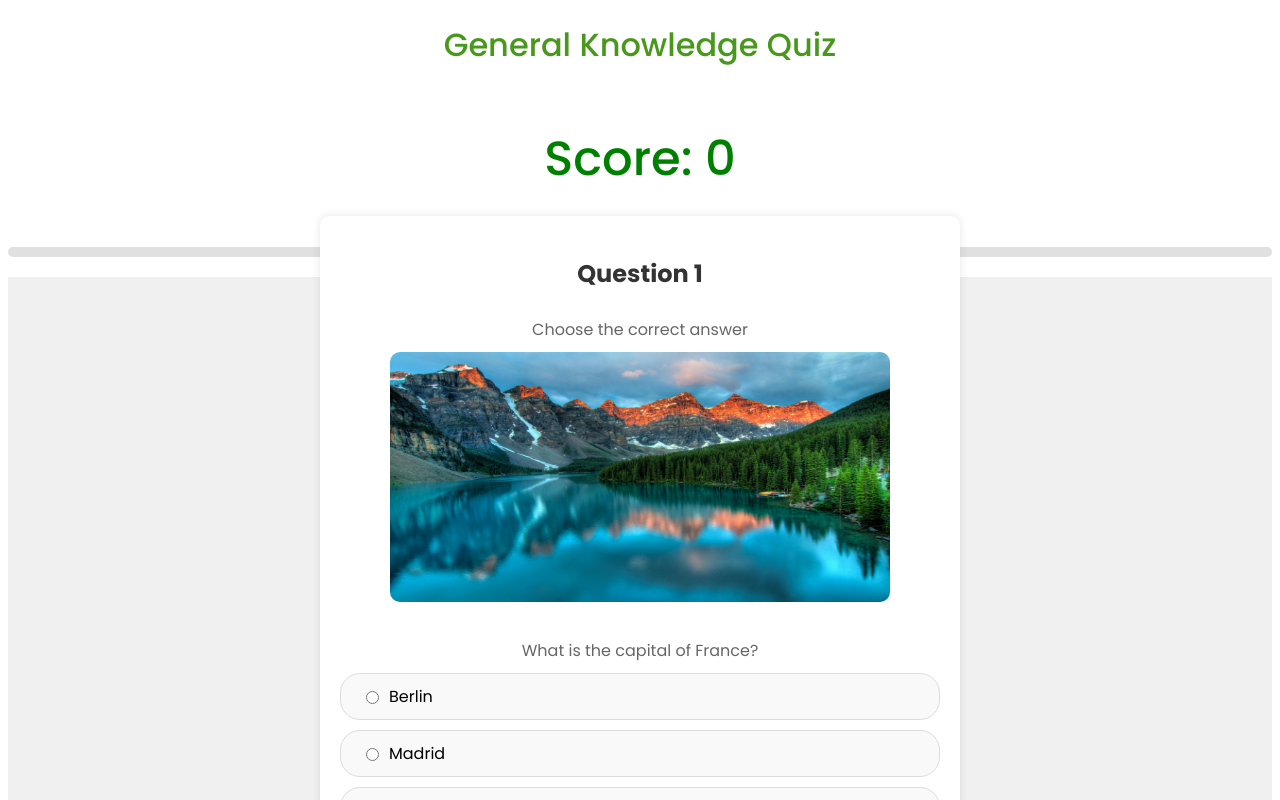
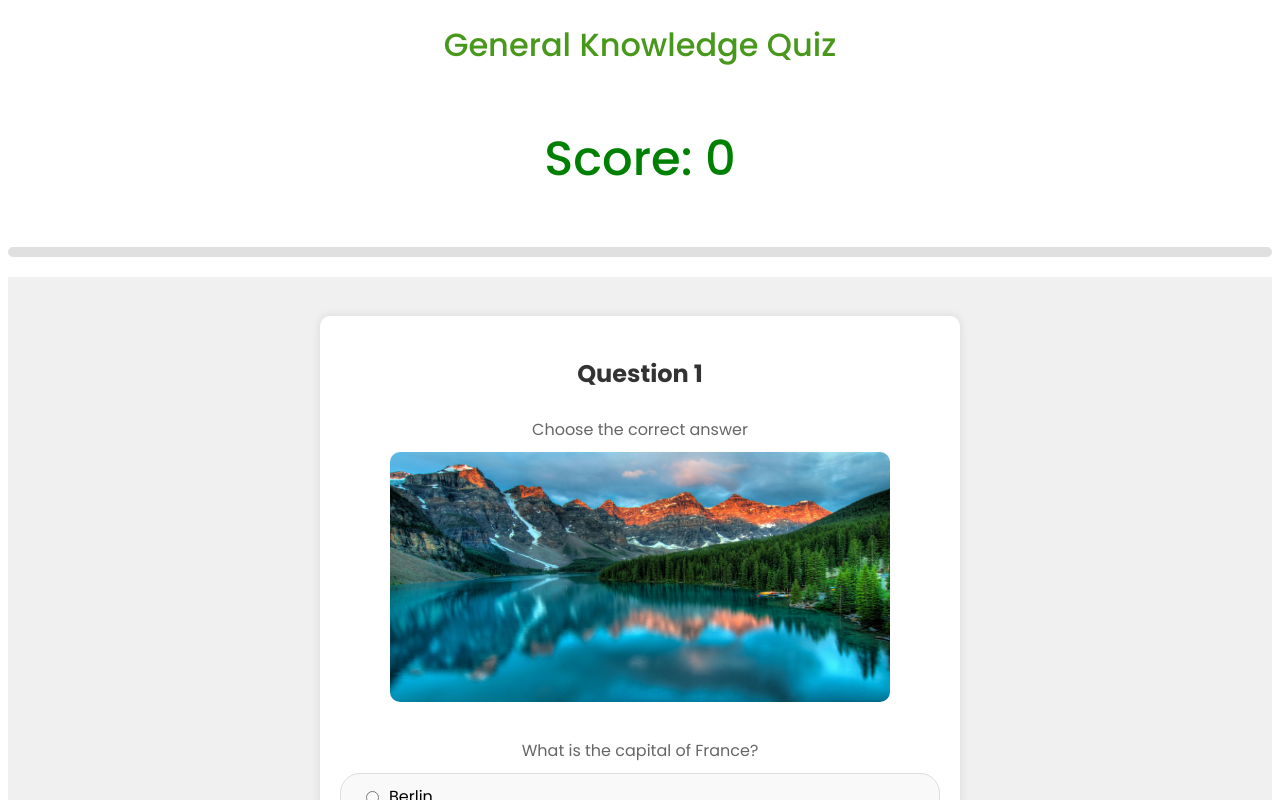
Before and after one commit to ziembick/quiz-engine, a Next.js app: page /quiz/1 in a window 1280 px wide. Shown: the top 800 px of the page. Built offline with nearby package versions, Linux system fonts and the light colour scheme.

Commit message:
almost final style

```diff
--- a/src/app/components/Questions/index.jsx
+++ b/src/app/components/Questions/index.jsx
@@ -1,8 +1,7 @@
 "use client";
 import { useState } from "react";
-import { motion } from "framer-motion";
 import Image from "next/image";
-import styles from './questions.module.css'
+import styles from "./questions.module.css";
 
 export default function Question({ question, onAnswer }) {
   const [selectedOption, setSelectedOption] = useState(
@@ -29,21 +28,15 @@ export default function Question({ question, onAnswer }) {
 
   return (
     <div className={styles.parentContainer}>
-    <motion.div
-      initial={{ opacity: 0, y: -100, filter: "blur(10px)" }}
-      animate={{ opacity: 1, y: -100, filter: "blur(0px)" }}
-      exit={{ opacity: 0, y: -100, filter: "blur(10px)" }}
-      transition={{
-        type: "spring",
-        stiffness: 100,
-        damping: 30,
-        delay: 0.2,
-      }}
-      className={styles.mainQuiz}
-    >
+      <div className={styles.mainQuiz}>
         <h2>{question.title}</h2>
         <p>{question.description}</p>
-      <Image src={question.image} alt={question.title} width={500} height={250} />
+        <Image
+          src={question.image}
+          alt={question.title}
+          width={500}
+          height={250}
+        />
         <p>{question.question}</p>
         {question.type === "one-choice" && (
           <div>
@@ -83,7 +76,7 @@ export default function Question({ question, onAnswer }) {
           />
         )}
         <button onClick={handleSubmit}>Next</button>
-    </motion.div>
+      </div>
     </div>
   );
 }
--- a/src/app/components/Questions/questions.module.css
+++ b/src/app/components/Questions/questions.module.css
@@ -1,3 +1,4 @@
+/* Estilos existentes */
 .parentContainer {
   display: flex;
   justify-content: center;
@@ -19,6 +20,10 @@
   box-shadow: 0 0 10px rgba(0, 0, 0, 0.1);
   background-color: #ffffff;
   text-align: center;
+  opacity: 0;
+  transform: translateY(-100px);
+  filter: blur(10px);
+  animation: fadeInUp 0.8s ease-in-out forwards 0.2s;
 }
 
 .mainQuiz h2 {
@@ -87,3 +92,12 @@
 .mainQuiz button:hover {
   background-color: #005bb5;
 }
+
+/* Animação */
+@keyframes fadeInUp {
+  to {
+    opacity: 1;
+    transform: translateY(0);
+    filter: blur(0);
+  }
+}
--- a/src/app/components/Quiz/index.jsx
+++ b/src/app/components/Quiz/index.jsx
@@ -1,6 +1,5 @@
 "use client";
 import { useState, useEffect } from "react";
-import { AnimatePresence, motion } from "framer-motion";
 import Question from "../Questions";
 import styles from "./quiz.module.css";
 import Start from "../Start";
@@ -94,18 +93,7 @@ export default function Quiz({ questionIds, onRestart }) {
   if (!currentQuestion) {
     return (
       <div className={styles.parentContainer}>
-        <motion.div
-          className={styles.completedQuiz}
-          initial={{ opacity: 0, y: 100, filter: "blur(10px)" }}
-          animate={{ opacity: 1, y: 0, filter: "blur(0px)" }}
-          exit={{ opacity: 0, y: 100, filter: "blur(10px)" }}
-          transition={{
-            type: "spring",
-            stiffness: 100,
-            damping: 30,
-            delay: 0.2,
-          }}
-        >
+        <div className={styles.completedQuiz}>
           <p className={styles.completedTitle}>Quiz Completed!</p>
           <div className={styles.score}>
             <Score score={score} />
@@ -113,26 +101,21 @@ export default function Quiz({ questionIds, onRestart }) {
           <button onClick={handleRestartQuiz} className={styles.restartBtn}>
             Restart Quiz
           </button>
-        </motion.div>
+        </div>
       </div>
     );
   }
 
   return (
-    <motion.div
-      className={styles.titlesComponent}
-      initial={{ opacity: 0, y: -50 }}
-      animate={{ opacity: 1, y: 0 }}
-      exit={{ opacity: 0, y: 50 }}
-    >
+    <div className={styles.titlesComponent}>
       {notification.show && (
-        <motion.div
+        <div
           className={
             notification.type === "success" ? styles.success : styles.error
           }
         >
           {notification.message}
-        </motion.div>
+        </div>
       )}
       <div className={styles.score}>
         <Score score={score} />
@@ -140,18 +123,18 @@ export default function Quiz({ questionIds, onRestart }) {
       <div className={styles.progress_bar}>
         <div style={{ width: `${(progress / questions.length) * 100}%` }} />
       </div>
-      <AnimatePresence>
-        <Question
-          key={currentQuestion.id}
-          question={currentQuestion}
-          onAnswer={handleAnswer}
-        />
-      </AnimatePresence>
+
+      <Question
+        key={currentQuestion.id}
+        question={currentQuestion}
+        onAnswer={handleAnswer}
+      />
+
       <div className={styles.btnContainer}>
         <button onClick={handleRestartQuiz} className={styles.restartBtn}>
           Restart Quiz
         </button>
       </div>
-    </motion.div>
+    </div>
   );
 }
--- a/src/app/components/Quiz/quiz.module.css
+++ b/src/app/components/Quiz/quiz.module.css
@@ -1,3 +1,4 @@
+/* Estilos existentes */
 .success {
   background-color: #d4edda;
   color: #155724;
@@ -9,6 +10,9 @@
   left: 50%;
   transform: translateX(-50%);
   z-index: 1000;
+  opacity: 0;
+  transform: translateY(-50px);
+  animation: fadeInDown 0.8s ease-in-out forwards 0.2s;
 }
 
 .error {
@@ -22,6 +26,9 @@
   left: 50%;
   transform: translateX(-50%);
   z-index: 1000;
+  opacity: 0;
+  transform: translateY(-50px);
+  animation: fadeInDown 0.8s ease-in-out forwards 0.2s;
 }
 
 .progress_bar {
@@ -77,7 +84,6 @@
   background-color: #333;
 }
 
-
 .parentContainer {
   display: flex;
   justify-content: center;
@@ -99,12 +105,10 @@
   box-shadow: 0 4px 8px rgba(0, 0, 0, 0.1);
   background-color: #ffffff;
   text-align: center;
-  transition: transform 0.3s ease-in-out, box-shadow 0.3s ease-in-out;
-}
-
-.completedQuiz:hover {
-  transform: translateY(-10px);
-  box-shadow: 0 8px 16px rgba(0, 0, 0, 0.1);
+  opacity: 0;
+  transform: translateY(100px);
+  filter: blur(10px);
+  animation: fadeInUp 0.8s ease-in-out forwards 0.2s;
 }
 
 .completedTitle {
@@ -121,3 +125,20 @@
   color: #333;
   margin-bottom: 20px;
 }
+
+/* Animações */
+@keyframes fadeInUp {
+  to {
+    opacity: 1;
+    transform: translateY(0);
+    filter: blur(0);
+  }
+}
+
+@keyframes fadeInDown {
+  to {
+    opacity: 1;
+    transform: translateY(0);
+    filter: blur(0);
+  }
+}
--- a/src/app/components/Quizzes/index.jsx
+++ b/src/app/components/Quizzes/index.jsx
@@ -1,7 +1,6 @@
 import { useState, useEffect } from "react";
 import Link from "next/link";
 import styles from "./quizzes.module.css";
-import { motion } from "framer-motion";
 
 export default function Quizzes() {
   const [quizzes, setQuizzes] = useState([]);
```
Lines whose indentation alone changed are shown as unchanged.
